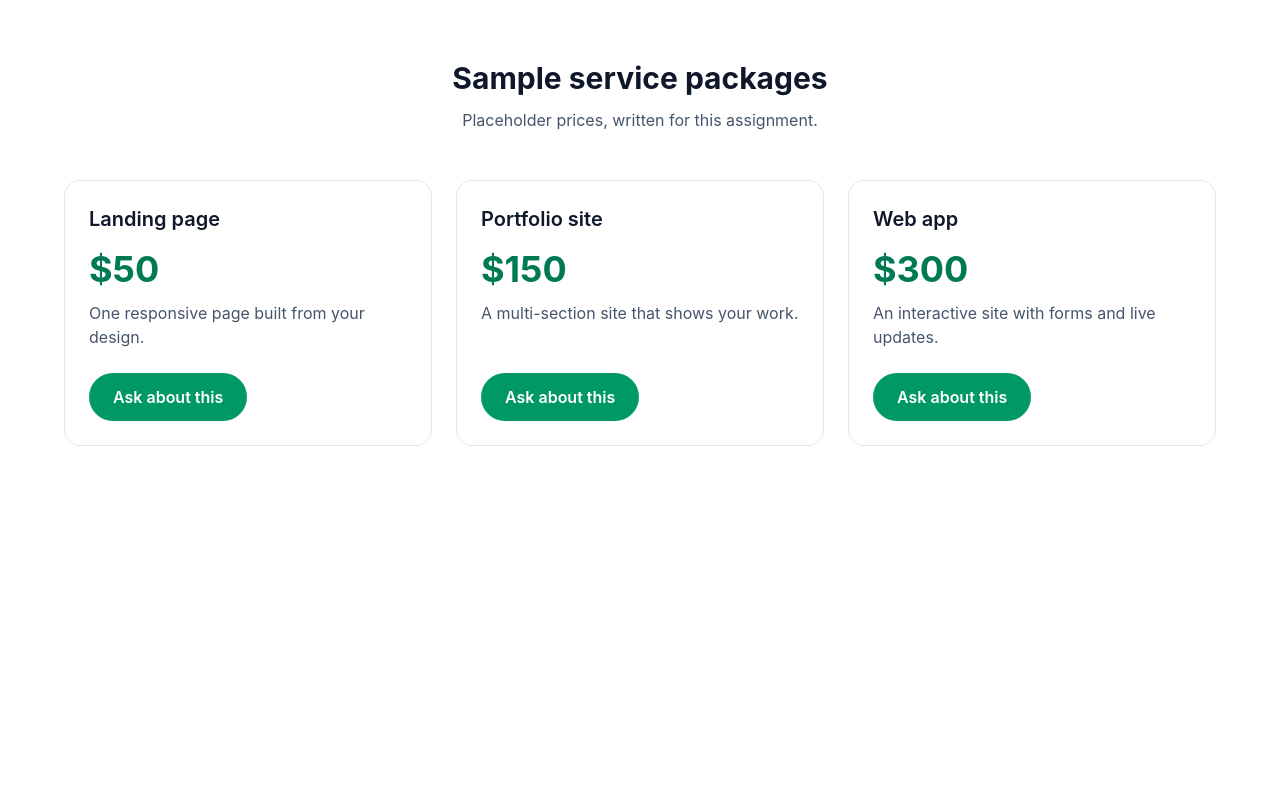
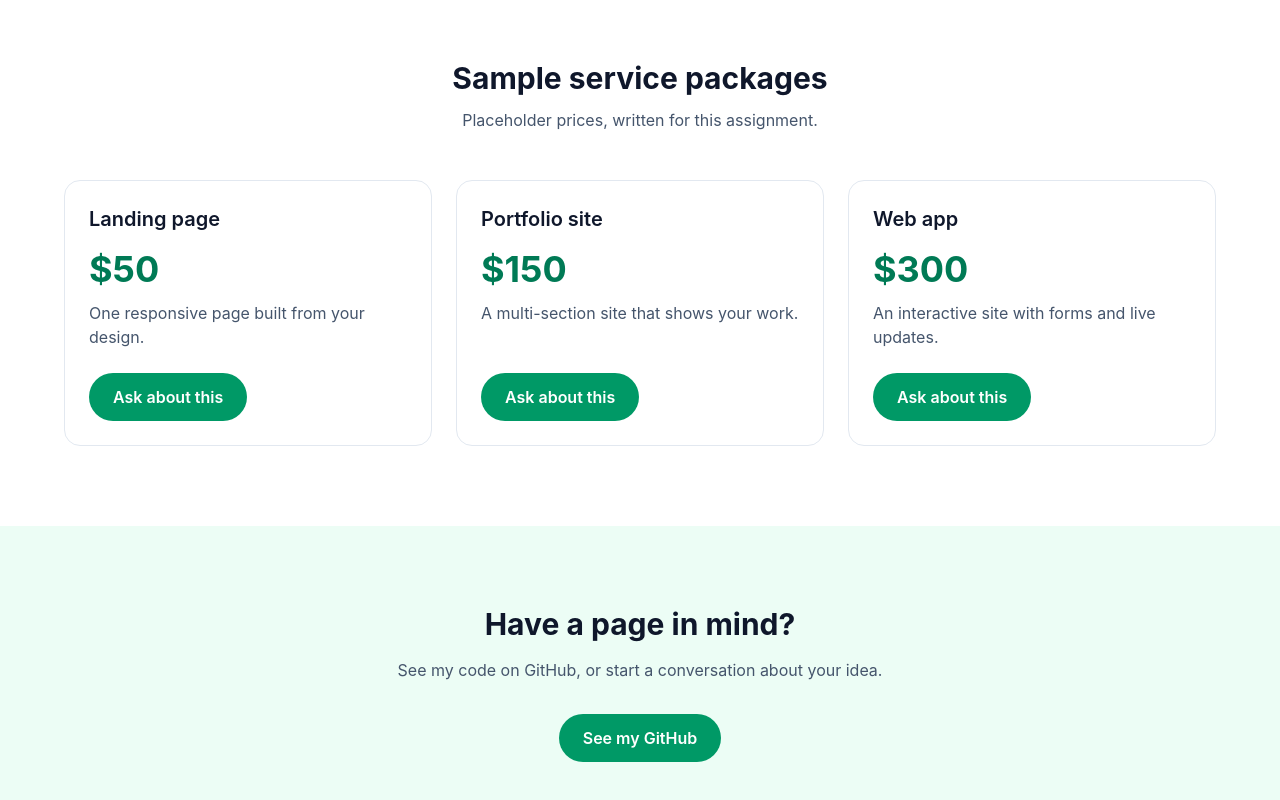
Before and after one commit to muhammad-hussein-ui/zihntech-landing-showcase, a React (Vite) app: page / in a window 1280 px wide. Shown: the part 1589-2389 px from the top of the page. Before the commit the page ends 2115 px from the top, so only its background shows below. Built offline with nearby package versions, Linux system fonts and the light colour scheme.

Commit message:
Add CallToAction section

```diff
--- a/src/App.jsx
+++ b/src/App.jsx
@@ -3,6 +3,7 @@ import Hero from "./components/Hero";
 import Skills from "./components/Skills";
 import Projects from "./components/Projects";
 import Pricing from "./components/Pricing";
+import CallToAction from "./components/CallToAction";
 
 function App() {
   return (
@@ -13,6 +14,7 @@ function App() {
         <Skills />
         <Projects />
         <Pricing />
+        <CallToAction />
       </main>
     </>
   );
--- /dev/null
+++ b/src/components/CallToAction.jsx
@@ -0,0 +1,24 @@
+import Button from "./Button";
+
+function CallToAction() {
+  return (
+    <section id="contact" className="bg-emerald-50 px-6 py-20 text-center">
+      <div className="mx-auto max-w-2xl">
+        <h2 className="text-3xl font-bold text-slate-900">
+          Have a page in mind?
+        </h2>
+        <p className="mt-4 text-slate-600">
+          See my code on GitHub, or start a conversation about your idea.
+        </p>
+        <div className="mt-8">
+          <Button
+            label="See my GitHub"
+            href="https://github.com/muhammad-hussein-ui"
+          />
+        </div>
+      </div>
+    </section>
+  );
+}
+
+export default CallToAction;
```
